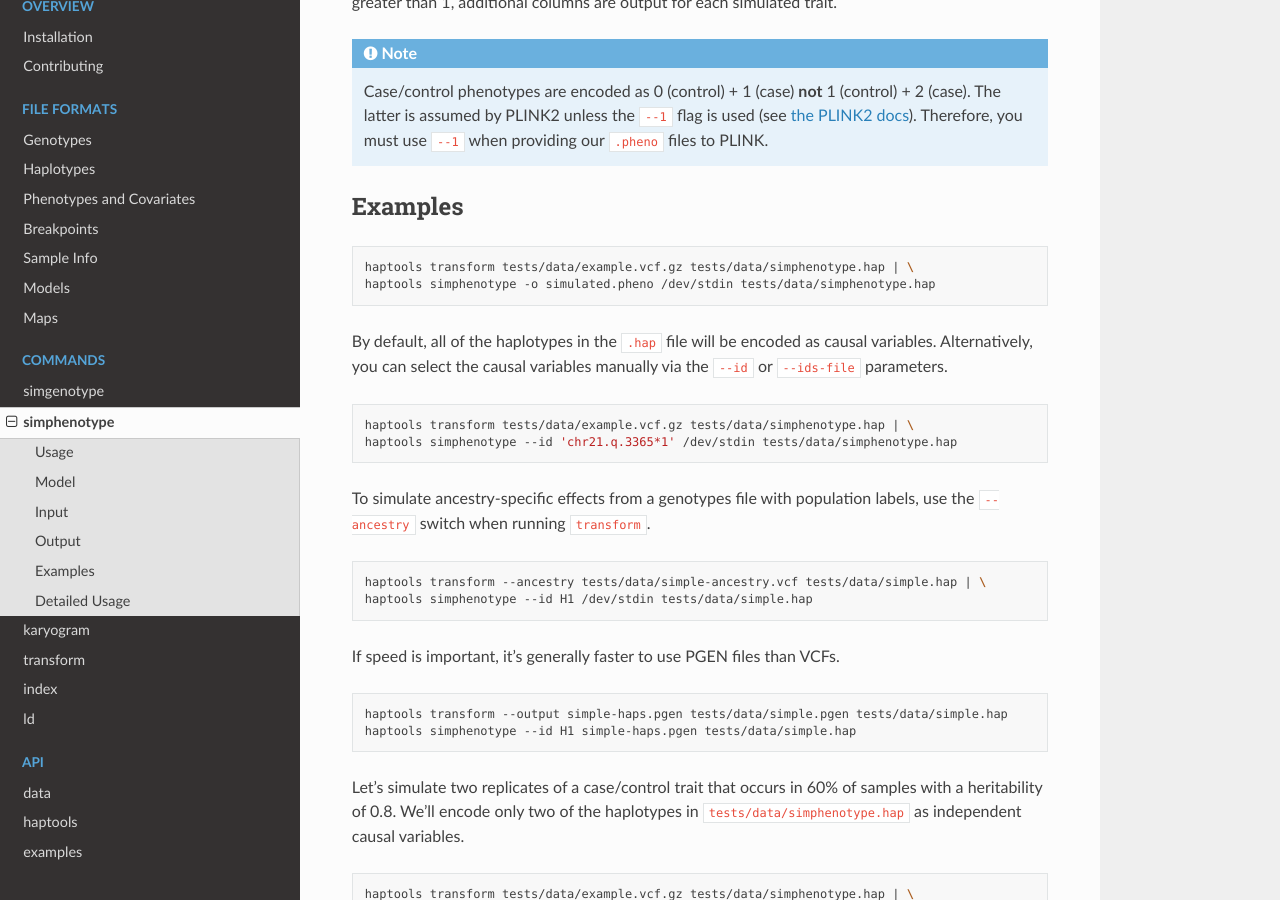
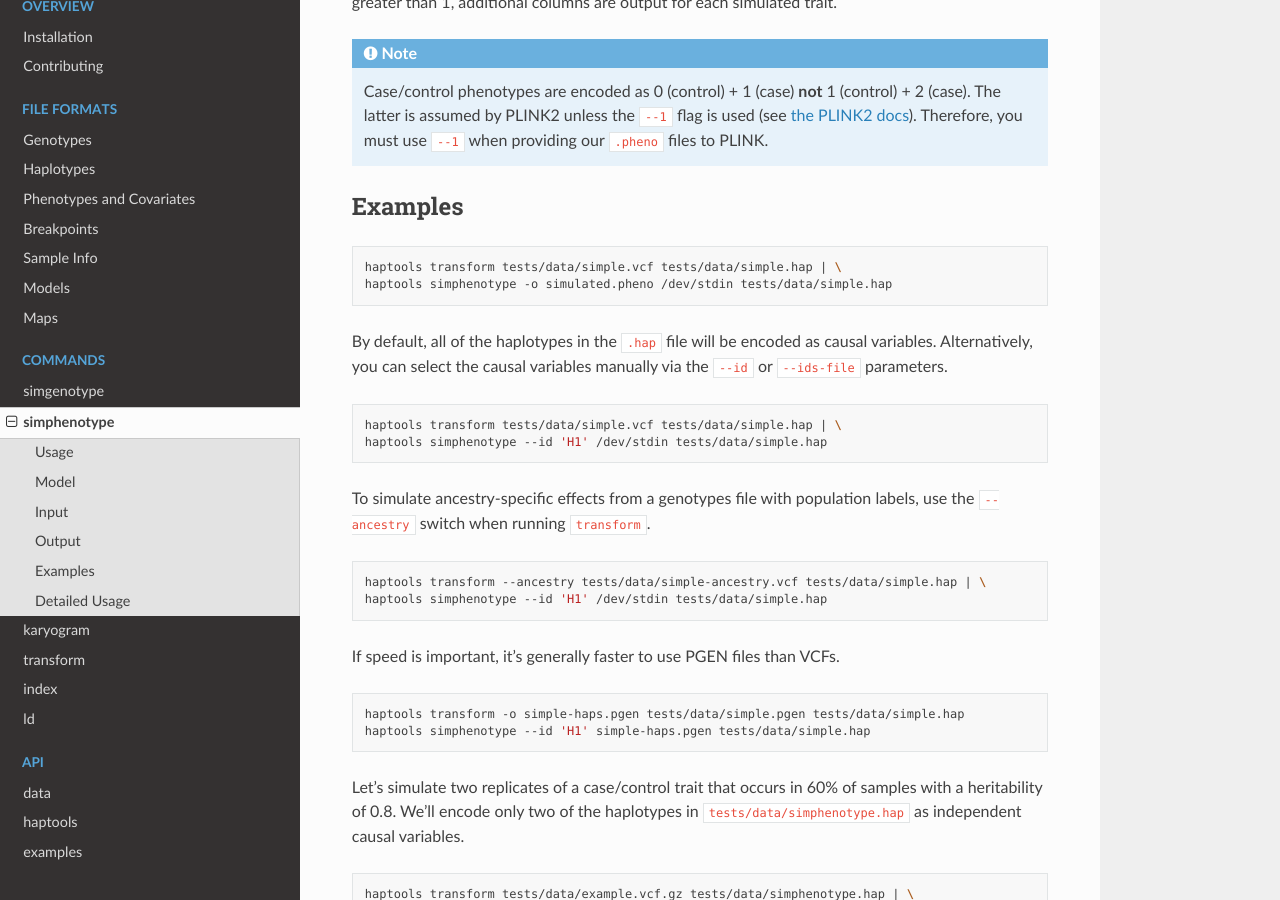
Before and after one commit to CAST-genomics/haptools, a Sphinx documentation site: the page built from docs/commands/simphenotype.rst, in a window 1280 px wide and 900 px high, scrolled down 1635 px. Built offline with Sphinx 7.4.7 and the Read the Docs theme 2.0.0, drawn with Linux system fonts in a browser that asks for light colours.

Commit message:
simplify examples in simphenotype docs

```diff
--- a/docs/commands/simphenotype.rst
+++ b/docs/commands/simphenotype.rst
@@ -72,29 +72,29 @@ Examples
 ~~~~~~~~
 .. code-block:: bash
 
-   haptools transform tests/data/example.vcf.gz tests/data/simphenotype.hap | \
-   haptools simphenotype -o simulated.pheno /dev/stdin tests/data/simphenotype.hap
+   haptools transform tests/data/simple.vcf tests/data/simple.hap | \
+   haptools simphenotype -o simulated.pheno /dev/stdin tests/data/simple.hap
 
 By default, all of the haplotypes in the ``.hap`` file will be encoded as causal variables. Alternatively, you can select the causal variables manually via the ``--id`` or ``--ids-file`` parameters.
 
 .. code-block:: bash
 
-   haptools transform tests/data/example.vcf.gz tests/data/simphenotype.hap | \
-   haptools simphenotype --id 'chr21.q.3365*1' /dev/stdin tests/data/simphenotype.hap
+   haptools transform tests/data/simple.vcf tests/data/simple.hap | \
+   haptools simphenotype --id 'H1' /dev/stdin tests/data/simple.hap
 
 To simulate ancestry-specific effects from a genotypes file with population labels, use the ``--ancestry`` switch when running ``transform``.
 
 .. code-block:: bash
 
    haptools transform --ancestry tests/data/simple-ancestry.vcf tests/data/simple.hap | \
-   haptools simphenotype --id H1 /dev/stdin tests/data/simple.hap
+   haptools simphenotype --id 'H1' /dev/stdin tests/data/simple.hap
 
 If speed is important, it's generally faster to use PGEN files than VCFs.
 
 .. code-block:: bash
 
-   haptools transform --output simple-haps.pgen tests/data/simple.pgen tests/data/simple.hap
-   haptools simphenotype --id H1 simple-haps.pgen tests/data/simple.hap
+   haptools transform -o simple-haps.pgen tests/data/simple.pgen tests/data/simple.hap
+   haptools simphenotype --id 'H1' simple-haps.pgen tests/data/simple.hap
 
 Let's simulate two replicates of a case/control trait that occurs in 60% of samples with a heritability of 0.8. We'll encode only two of the haplotypes in ``tests/data/simphenotype.hap`` as independent causal variables.
 
```
